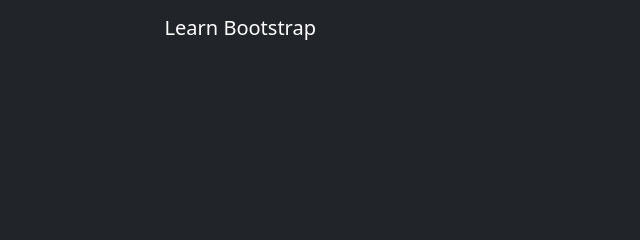
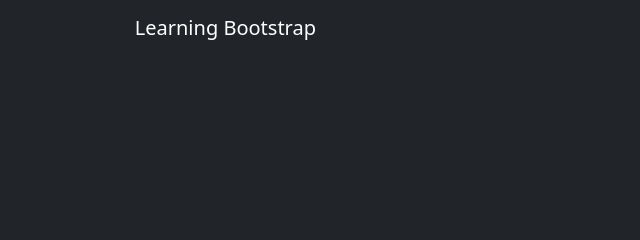
Before and after one commit to santhiya2026/bootstrap-website, a plain HTML site: page index.html in a window 1280 px wide. Shown: the top 240 px of the page, 0-640 px from the left. Drawn offline with nearby package versions, Linux system fonts and the light colour scheme.

Commit message:
Update index.html

```diff
--- a/index.html
+++ b/index.html
@@ -12,7 +12,7 @@
      <div class="container-fluid bg-dark vh-100 ">
         <div class="row p-3">
                 <div class="col  col-xl-3 d-flex justify-content-end text-white">
-                   <h5 class="ms-4">Learn Bootstrap</h5>
+                   <h5 class="ms-4">Learning Bootstrap</h5>
                 </div>
                 <div class=" col col-xl-3 text-white">
                     <h5></h5>
```
